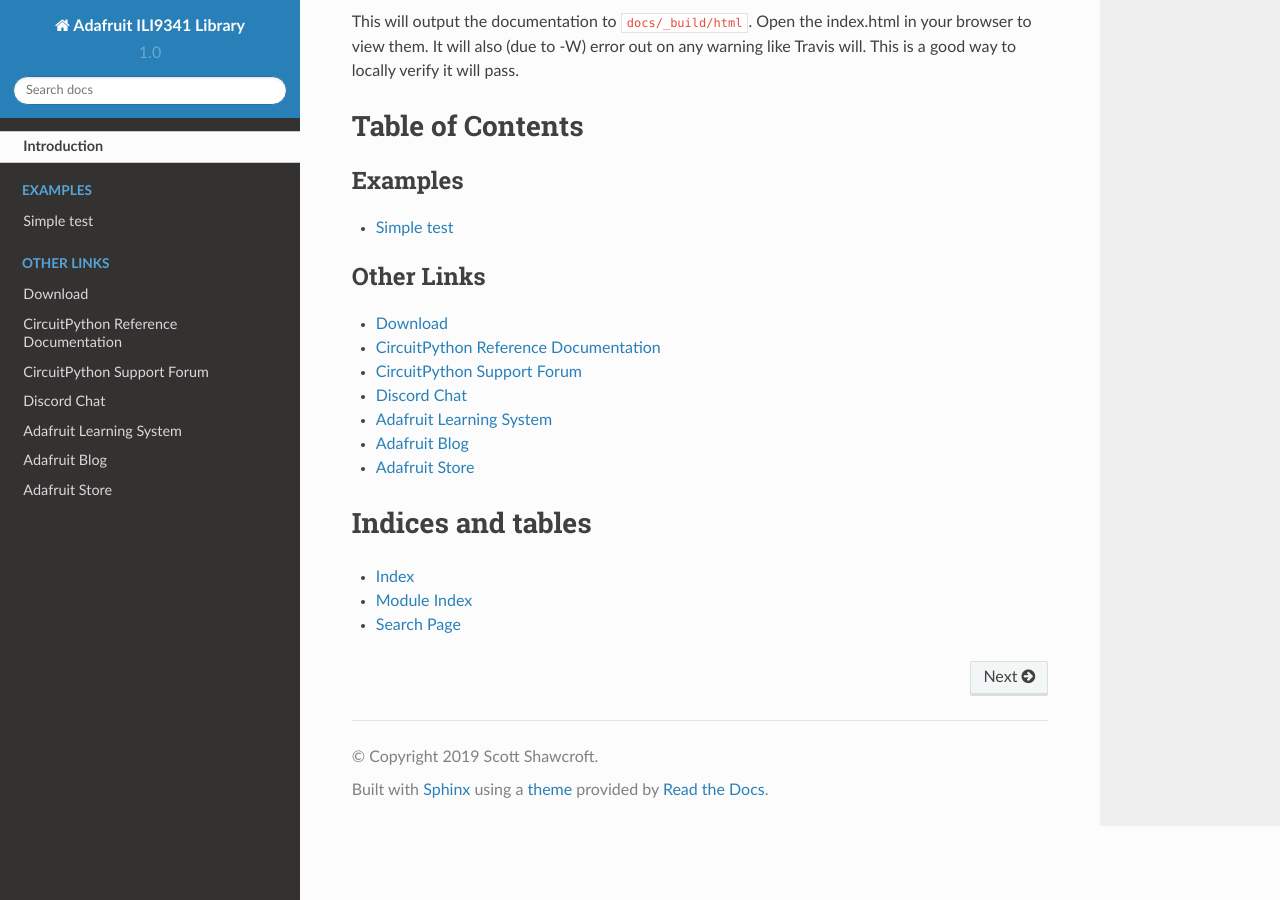
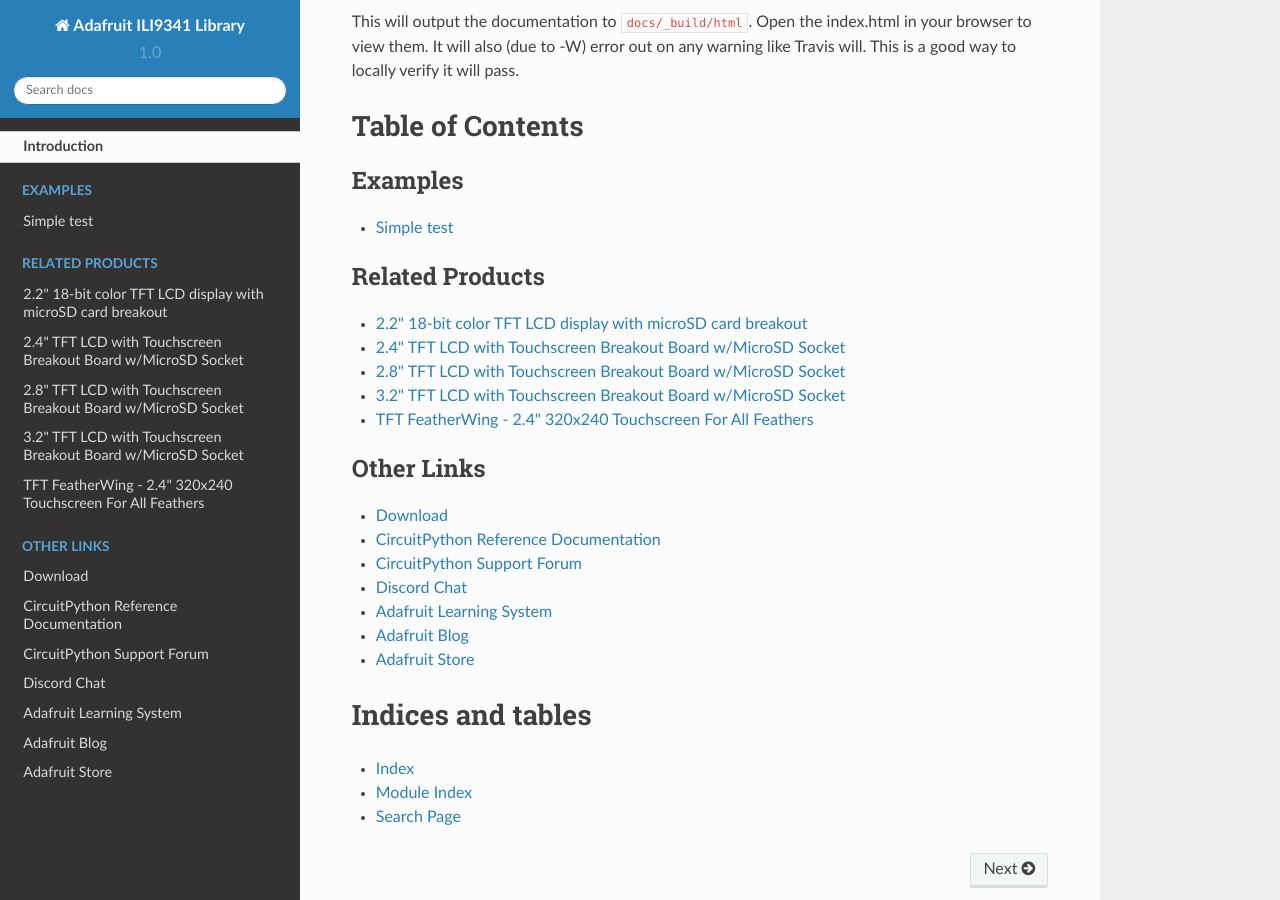
Before and after one commit to adafruit/Adafruit_CircuitPython_ILI9341, a Sphinx documentation site: the page built from docs/index.rst, in a window 1280 px wide and 900 px high, scrolled down 1472 px. Built offline with Sphinx 7.4.7 and the Read the Docs theme 2.0.0, drawn with Linux system fonts in a browser that asks for light colours.

Commit message:
Removed Tutorial Link. Added Product Links

```diff
--- a/docs/index.rst
+++ b/docs/index.rst
@@ -23,14 +23,14 @@
 .. toctree::
     :caption: Tutorials
 
-.. todo:: Add any Learn guide links here. If there are none, then simply delete this todo and leave
-    the toctree above for use later.
-
 .. toctree::
     :caption: Related Products
 
-.. todo:: Add any product links here. If there are none, then simply delete this todo and leave
-    the toctree above for use later.
+    2.2" 18-bit color TFT LCD display with microSD card breakout <https://www.adafruit.com/product/1480>
+    2.4" TFT LCD with Touchscreen Breakout Board w/MicroSD Socket <https://www.adafruit.com/product/2478>
+    2.8" TFT LCD with Touchscreen Breakout Board w/MicroSD Socket <https://www.adafruit.com/product/1770>
+    3.2" TFT LCD with Touchscreen Breakout Board w/MicroSD Socket <https://www.adafruit.com/product/1743>
+    TFT FeatherWing - 2.4" 320x240 Touchscreen For All Feathers <https://www.adafruit.com/product/3315>
 
 .. toctree::
     :caption: Other Links
```
